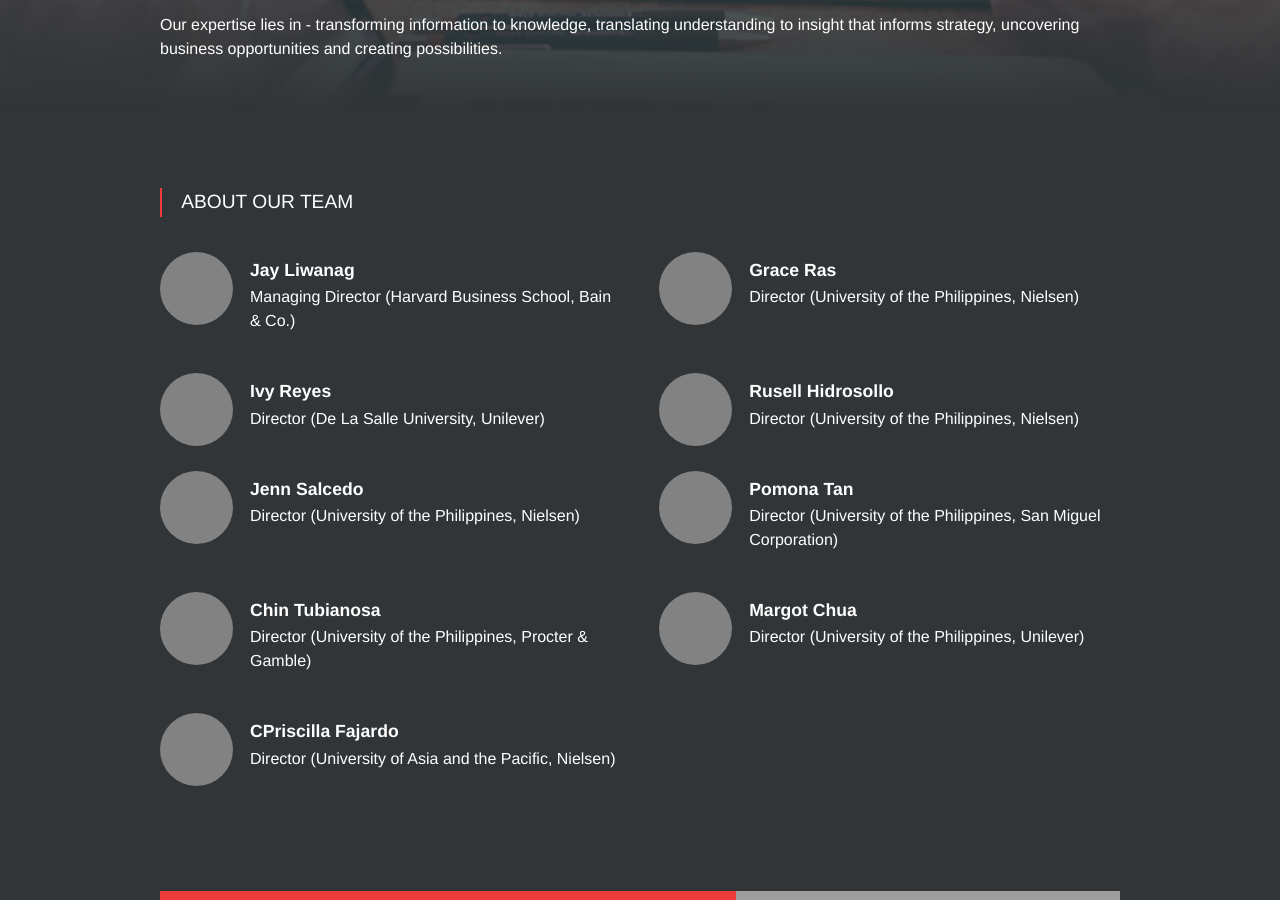
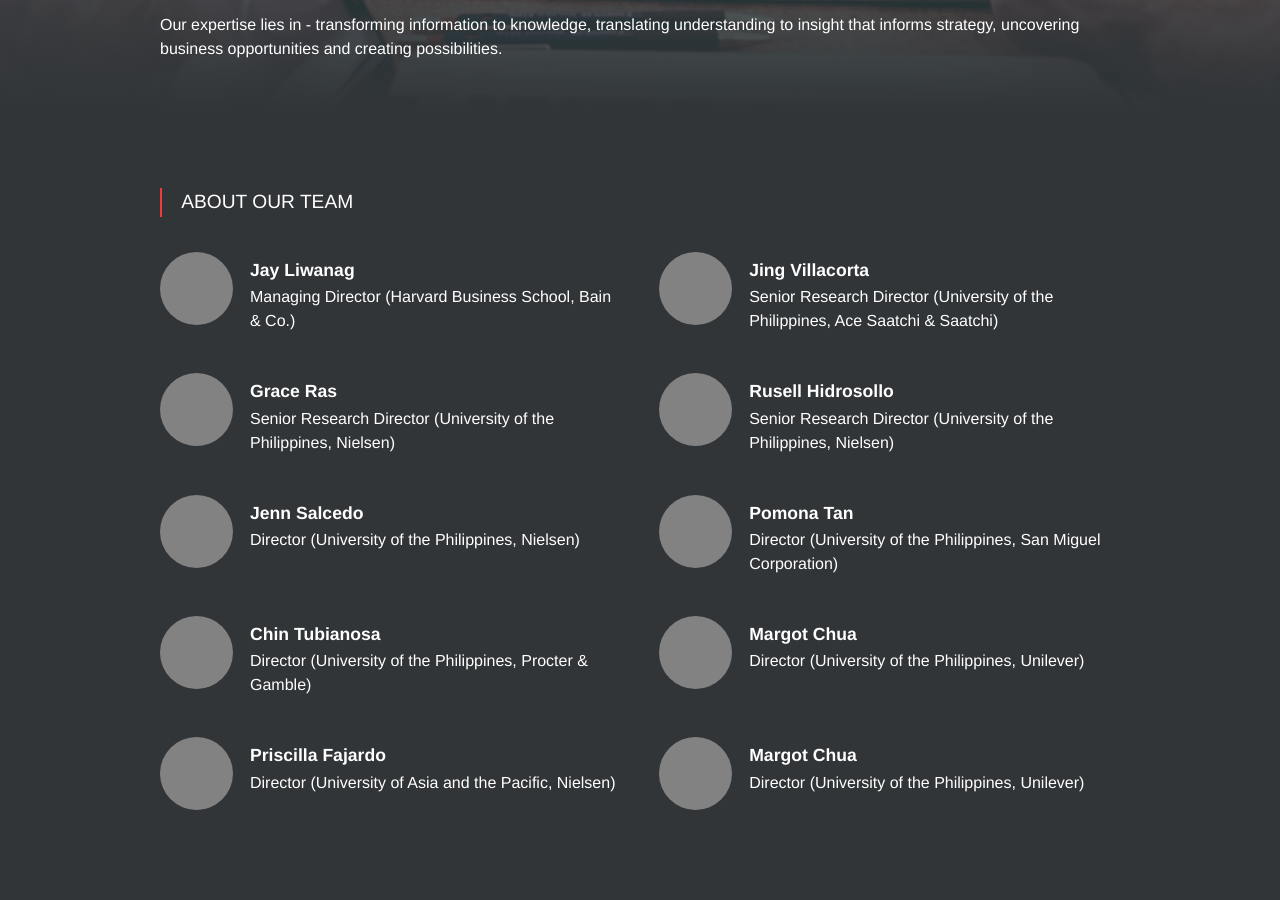
Before and after one commit to harveyenrile/bright-site, a Jekyll site: the page built from index.html, in a window 1280 px wide and 900 px high, scrolled down 572 px. Built offline with Jekyll 4.4.1, drawn with Linux system fonts in a browser that asks for light colours; nearby versions of some CDN libraries; some web fonts are replaced; grey boxes are pictures that could not be loaded.

Commit message:
updated team content

```diff
--- a/_includes/team.html
+++ b/_includes/team.html
@@ -15,8 +15,8 @@
       <div class="id-card">
         <div class="id-img"></div>
         <div class="id-data">
-          <h4>Grace Ras</h4>
-          Director (University of the Philippines, Nielsen)
+          <h4>Jing Villacorta</h4>
+          Senior Research Director (University of the Philippines, Ace Saatchi &amp; Saatchi)
         </div>
       </div>
     </div>
@@ -29,8 +29,8 @@
       <div class="id-card">
         <div class="id-img"></div>
         <div class="id-data">
-          <h4>Ivy Reyes</h4>
-          Director (De La Salle University, Unilever)
+          <h4>Grace Ras</h4>
+          Senior Research Director (University of the Philippines, Nielsen)
         </div>
       </div>
     </div>
@@ -39,7 +39,7 @@
         <div class="id-img"></div>
         <div class="id-data">
           <h4>Rusell Hidrosollo</h4>
-          Director (University of the Philippines, Nielsen)
+          Senior Research Director (University of the Philippines, Nielsen)
         </div>
       </div>
     </div>
@@ -94,8 +94,17 @@
       <div class="id-card">
         <div class="id-img"></div>
         <div class="id-data">
-          <h4>CPriscilla Fajardo</h4>
+          <h4>Priscilla Fajardo</h4>
           Director (University of Asia and the Pacific, Nielsen)
+        </div>
+      </div>
+    </div>
+    <div class="columns six">
+      <div class="id-card">
+        <div class="id-img"></div>
+        <div class="id-data">
+          <h4>Margot Chua</h4>
+          Director (University of the Philippines, Unilever)
         </div>
       </div>
     </div>
```
